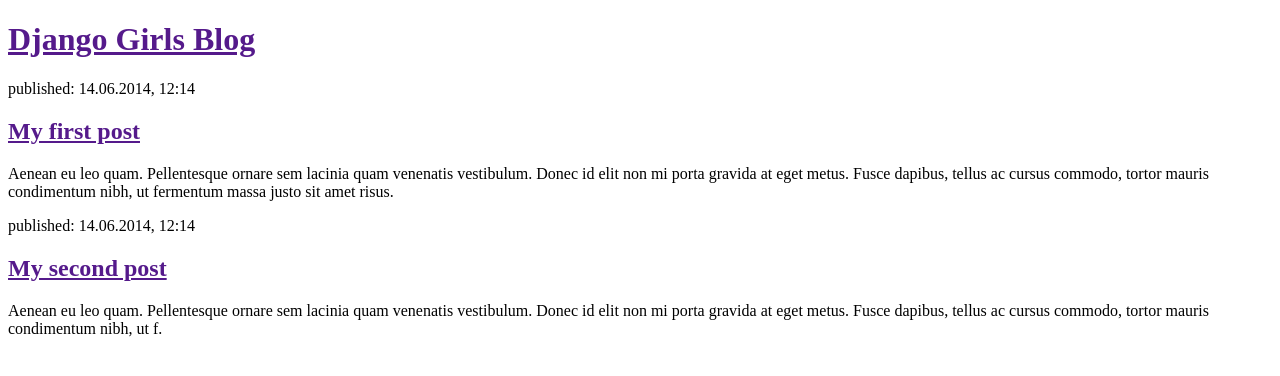
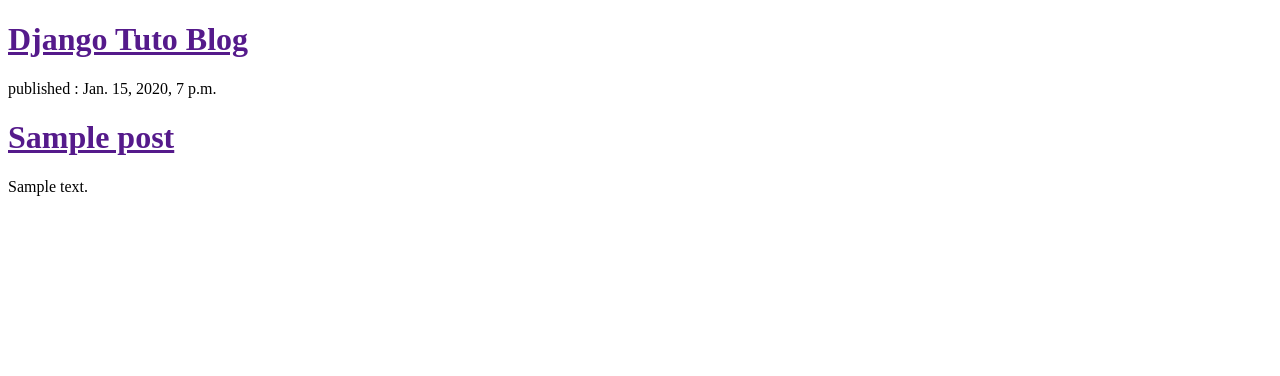
Before and after one commit to mimmyum/my-first-blog, a Django app: template blog/templates/blog/post_list.html in a window 1280 px wide. Shown: the top 376 px of the page. Run offline with Django 3.2, Linux system fonts and the light colour scheme; the template is opened without the code that fills it: values that come from a table or form of the project are taken from there, others are empty; tables that the repository leaves empty hold one stand-in row (values such as "Sample post").

Commit message:
Modified templates to display posts from database.

```diff
--- a/blog/templates/blog/post_list.html
+++ b/blog/templates/blog/post_list.html
@@ -1,23 +1,19 @@
 <!DOCTYPE html>
 <html>
         <head>
-            <title>Django Girls blog</title>
+            <title>Django Tutorial</title>
         </head>
         <body>
             <div>
-                <h1><a href="">Django Girls Blog</a></h1>
+                <h1><a href="">Django Tuto Blog</a></h1>
             </div>
 
-            <div>
-                <p>published: 14.06.2014, 12:14</p>
-                <h2><a href="">My first post</a></h2>
-                <p>Aenean eu leo quam. Pellentesque ornare sem lacinia quam venenatis vestibulum. Donec id elit non mi porta gravida at eget metus. Fusce dapibus, tellus ac cursus commodo, tortor mauris condimentum nibh, ut fermentum massa justo sit amet risus.</p>
-            </div>
-
-            <div>
-                <p>published: 14.06.2014, 12:14</p>
-                <h2><a href="">My second post</a></h2>
-                <p>Aenean eu leo quam. Pellentesque ornare sem lacinia quam venenatis vestibulum. Donec id elit non mi porta gravida at eget metus. Fusce dapibus, tellus ac cursus commodo, tortor mauris condimentum nibh, ut f.</p>
-            </div>
+            {% for post in posts %}
+                <div>
+                    <p>published : {{ post.published_date }}</p>
+                    <h1><a href="">{{ post.title }}</a></h1>
+                    <p>{{ post.text|linebreaksbr }}</p>
+                </div>
+            {% endfor %}
         </body>
     </html>
--- a/blog/views.py
+++ b/blog/views.py
@@ -1,4 +1,7 @@
 from django.shortcuts import render
+from django.utils import timezone
+from .models import Post
 
 def post_list(request):
-    return render(request, 'blog/post_list.html',{})
+    posts = Post.objects.filter(published_date__lte=timezone.now()).order_by('published_date')
+    return render(request, 'blog/post_list.html',{'posts':posts})
--- a/tuto/settings.py
+++ b/tuto/settings.py
@@ -37,7 +37,7 @@ INSTALLED_APPS = (
     'django.contrib.sessions',
     'django.contrib.messages',
     'django.contrib.staticfiles',
-    'blog'
+    'blog',
 )
 
 MIDDLEWARE_CLASSES = (
```
Also changed, not shown: blog/migrations/0001_initial.py (added).
